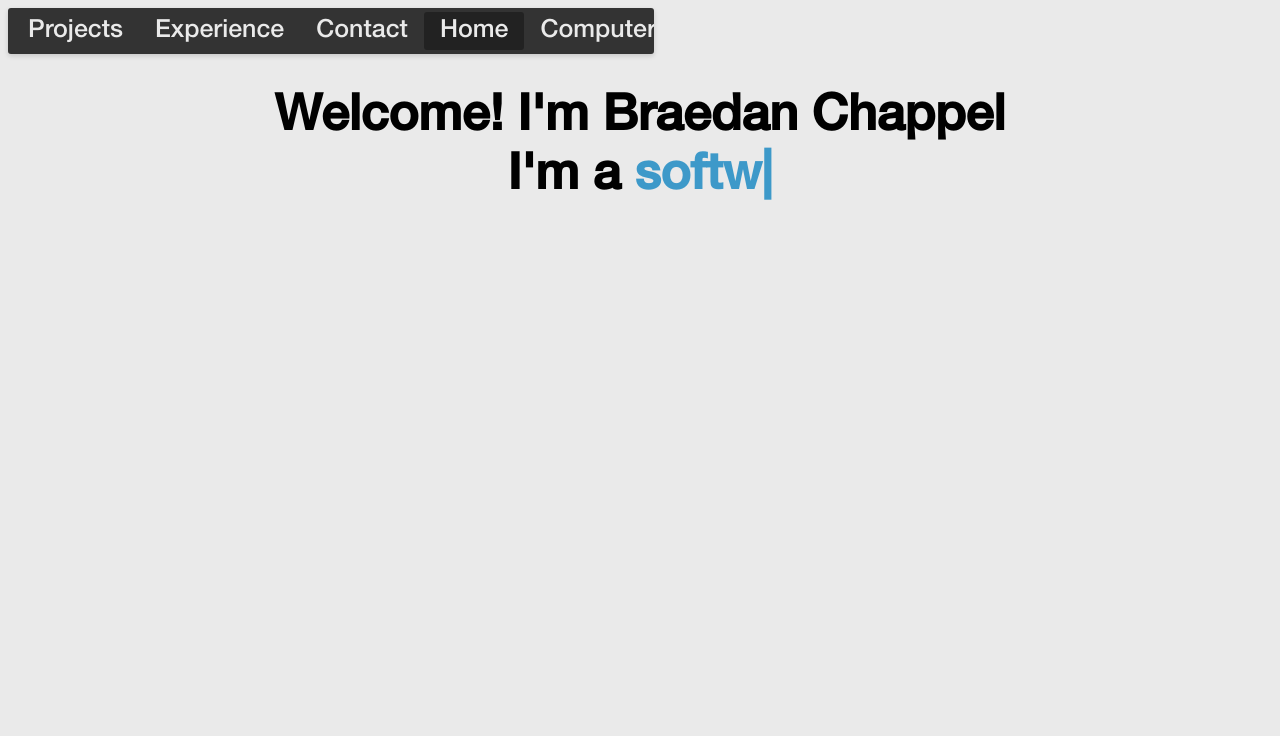
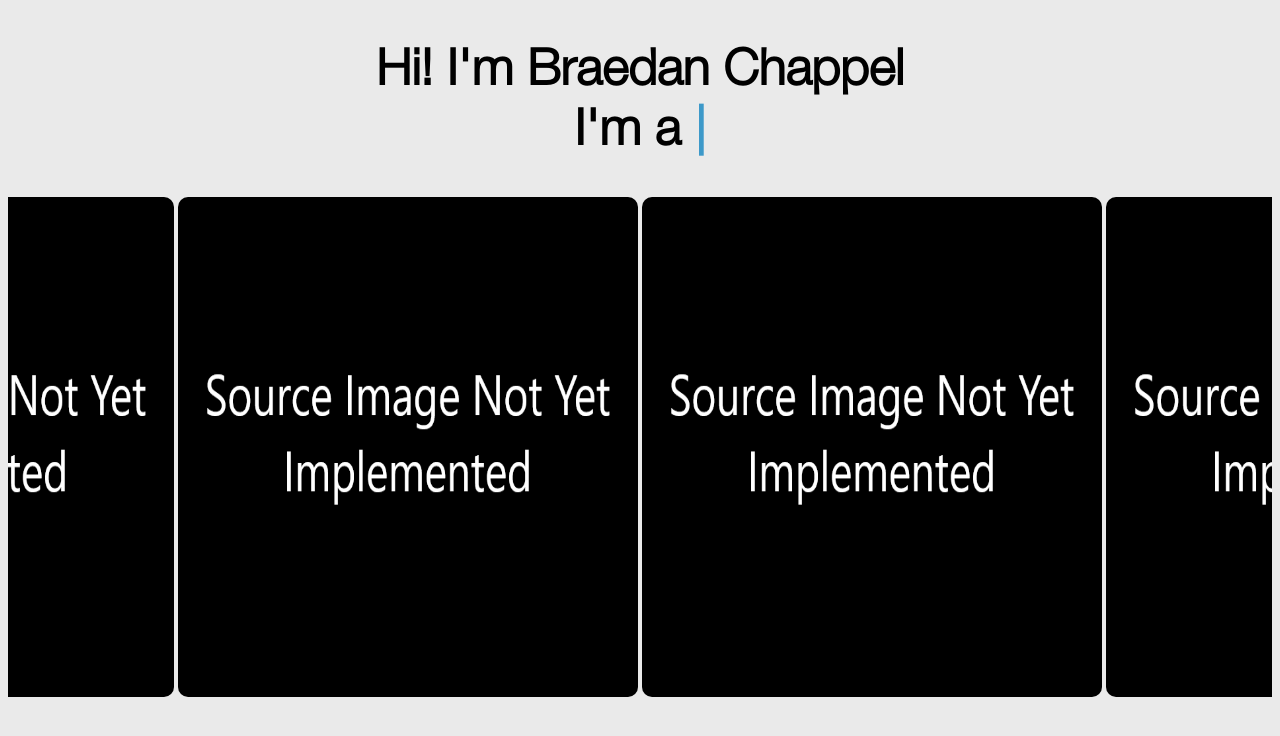
Before and after one commit to Bchappel/PersonalWebsite, a plain HTML site: page index.html in a window 1280 px wide. Shown: the top 736 px of the page. Drawn offline with nearby package versions, Linux system fonts and the light colour scheme; files whose address does not match are found by name.

Commit message:
added new scroll animation

```diff
--- /dev/null
+++ b/css/images.css
@@ -0,0 +1,26 @@
+.container {
+    display: flex;
+    justify-content: center;
+    align-items: center;
+}
+
+.image {
+    padding-top: 0px;
+    width: 460px;
+    height: 500px;
+    opacity: 0;
+    animation: slideIn 1s forwards;
+    border-radius: 12px;
+    padding: 2px;
+}
+
+@keyframes slideIn {
+    from {
+        transform: translateX(-10%);
+        opacity: 0;
+    }
+    to {
+        transform: translateX(0);
+        opacity: 1;
+    }
+}
--- /dev/null
+++ b/css/typewriter.css
@@ -0,0 +1,23 @@
+h1{
+    font-size: 50px;
+    text-align: center;
+}
+
+#typewriter {
+    color: #3D99C9;
+    font-weight: bold;
+}
+
+#cursor {
+    color: #3D99C9;
+    animation: blink 1s steps(1, end) infinite;
+}
+
+@keyframes blink {
+    0%, 49% {
+        opacity: 1;
+    }
+    50%, 100% {
+        opacity: 0;
+    }
+}
--- a/index.html
+++ b/index.html
@@ -4,53 +4,40 @@
     <head>
         <title>Braedan Chappel</title>
         <meta charset = "UTF-8">
-        <!-- Add favicon -->
+
+        <!-- page icon -->
         <link rel="icon" href="assets/src/images/ICO1.png">
-        <!-- Link to toolbar CSS file -->
+        <!-- toolbar -->
         <link rel="stylesheet" href="css/toolbar.css">
-        <!--textbox style sheet-->
+        <!-- text box -->
         <link rel="stylesheet" href="css/textbox.css">
+        <!-- center images -->
+        <link rel="stylesheet" href="css/images.css">
+        <!-- type writer effect -->
+        <link rel="stylesheet" href="css/typewriter.css">
 
         <style>
+
+            @font-face {
+                font-family: 'HelveticaNeue-Light';
+                src: url('assets/fonts/HelveticaNeue-Light.otf');
+            }
+
+            @font-face {
+                font-family: 'HelveticaNeue-Medium';
+                src: url('assets/fonts/HelveticaNeue-Medium.otf');
+            }
+
+            @font-face {
+                font-family: 'JetBrainsMono-Bold';
+                src: url('assets/fonts/JetBrainsMono-Bold.ttf');
+            }
+
             body {
-                font-family: 'Helvetica-Neue', 'assets/fonts/HelveticaNeue-Light.otf', sans-serif;
-                /*Background Image*/
-
-                /*background-repeat: no-repeat;*/
+                font-family: 'HelveticaNeue-Light';
                 background-size: cover;
                 background-color: #eaeaea;
-
-                /* Set a minimum height */
-                min-height: 4320px;  /* Adjust as needed */
-
-                /*Top Bar*/
-                justify-content: center;
-                margin: 3; /*float from the top of the screen for the menue bar*/
-            }
-
-            h1{
-                font-size: 50px;
-                text-align: center;
-            }
-
-            #typewriter {
-                color: #3D99C9;
-                font-weight: bold;
-            }
-
-            #cursor {
-                color: #3D99C9;
-                animation: blink 1s linear infinite;
-
-            }
-
-            @keyframes blink{
-                0%{
-                    opacity: 100%;
-                }
-                50%{
-                    opacity: 0%
-                }
+                min-height: 4320px;
             }
 
         </style>
@@ -58,77 +45,24 @@
     </head>
 
     <body>
-        <div class="toolbar">
-            <a href="projects.html">Projects</a>
-            <a href="#experience">Experience</a>
-            <a href="#contact">Contact</a>
-            <a class="active" href="#home">Home</a>
-            <a href="#computers">Computers</a>
-            <a href="#music">Music</a>
-            <a href="#sports">Sports</a>
+
+        <body>
+            <h1>Hi! I'm Braedan Chappel<br> I'm a <span id = "typewriter"></span></span><span id = "cursor" >|</span></h1>
+        </body>
+
+        <script src="javascript/typewriter.js"></script>
+
+        <div class="container">
+            <img class="image" src="assets/src/images/test.png" alt="Image 1">
+            <img class="image" src="assets/src/images/test.png" alt="Image 2">
+            <img class="image" src="assets/src/images/test.png" alt="Image 3">
+            <img class="image" src="assets/src/images/test.png" alt="Image 4">
         </div>
 
-        <body>
-            <h1>Welcome! I'm Braedan Chappel<br> I'm a <span id = "typewriter"></span></span><span id = "cursor" >|</span></h1>
-        </body>
+        <script src="https://ajax.googleapis.com/ajax/libs/jquery/3.5.1/jquery.min.js"></script>
+        <script src="https://code.jquery.com/color/jquery.color.plus-names-2.1.2.min.js"></script>
 
-        <!-- <div class="textbox">
-
-            <p> I'm a second-year software engineering co-op student at the University of Guelph, in Guelph, Ontario Canada. I am a dedicated Software Engineer with a relentless commitment to quality and perfection.
-                <br><br>
-                With a deep understanding of good software practices, I strive to create software that is not only functional, but robust, maintainable, and of the highest standards.
-                My journey in the software engineering field has been driven by my passion for learning and my pursuit of excellence. I believe that good software is the result of careful design, thorough testing, and a deep understanding of the client's needs.
-                <br><br>
-                I strictly adhere to best practices in software development, including code reviews, continuous integration, and extensive testing. I understand that writing code is as much about communication with personnel as it is about instructing the computer. I strive to write clean, well-documented, easy to understand, and reliable code.
-                <br><br>
-                I'm committed to continuous learning and improvement, always staying up to date with the latest technologies and methodologies in software development. I understand that in the rapidly evolving field of software engineering, the pursuit of perfection is a journey, not a destination. In every project I undertake, my goal is to deliver software of the highest quality - software that meets the needs of its users, performs efficiently, and stands the test of time.
-                <br><br>
-                I look forward to bringing my commitment to quality and exceptional software practices to any potential teams.
-                </p>
-        </div> -->
-
-        <script>
-            function sleep (ms){
-                return new Promise((resolve) => setTimeout(resolve, ms));
-            }
-
-            const phrases = ["software engineer.", "guitarist.", "student."];
-            const element = document.getElementById("typewriter");
-
-            let sleepTime = 100;
-            let curPhraseIndex = 0;
-
-            const writeLoop = async () => {
-                while(true){
-                    let curWord = phrases[curPhraseIndex];
-
-                    for(let i = 0; i < curWord.length; i++){
-                        element.innerText = curWord.substring(0, i + 1);
-                        await sleep(sleepTime);
-                    }
-                    await sleep(sleepTime * 20);
-
-                    for(let i = curWord.length; i > 0; i--){
-                        element.innerText = curWord.substring(0, i - 1);
-                        await sleep(sleepTime);
-                    }
-
-                    await sleep(sleepTime * 5);
-
-                    if(curPhraseIndex === phrases.length -1){
-                        curPhraseIndex = 0;
-                    }else{
-                        curPhraseIndex++;
-                    }
-
-                }
-            };
-
-            writeLoop();
-
-        </script>
-
+        <script src="javascript/scroll.js"></script>
 
     </body>
-
 </html>
--- /dev/null
+++ b/javascript/scroll.js
@@ -0,0 +1,51 @@
+    function scrollToBox(element, offset) {
+        var destination = $(element).offset().top - (offset ? offset : 120);
+
+        // Disable scrolling
+        $('html, body').css({
+        height: '100%'
+        });
+
+        // Gradually change the background color during the scroll animation
+        $("html:not(:animated),body:not(:animated)").animate({ scrollTop: destination, backgroundColor: '#7a7a7a' }, 1500, function() {
+        // Enable scrolling
+        $('html, body').css({
+            overflow: 'auto',
+            height: 'auto'
+        });
+        });
+    }
+
+    // Initialize a boolean variable to false
+    var hasScrolled = false;
+
+    // Initialize a variable to track the last scroll position
+    var lastScrollTop = 0;
+
+    // Call the scrollToBox function when the user scrolls
+    $(window).on('scroll', function() {
+        // Get the current scroll position
+        var st = $(this).scrollTop();
+
+        // Check if the user is scrolling down from the top of the page and if the scroll animation has not occurred yet
+        if (st > lastScrollTop && lastScrollTop === 0 && !hasScrolled) {
+        // Set the boolean variable to true to indicate that the scroll animation has occurred
+        hasScrolled = true;
+        scrollToBox('.container', -1080);
+        }
+
+        // Check if the user is scrolling up
+        if (st < lastScrollTop) {
+        // Gradually change the background color back to the original color
+        $("html:not(:animated),body:not(:animated)").animate({ backgroundColor: '#eaeaea' }, 1500);
+        }
+
+
+        if (st === 0) {
+            // Reset the boolean variable to false to allow the scroll animation to occur again
+            hasScrolled = false;
+        }
+
+        // Update the last scroll position
+        lastScrollTop = st;
+    });
--- /dev/null
+++ b/javascript/typewriter.js
@@ -0,0 +1,41 @@
+
+    function sleep (ms){
+        return new Promise((resolve) => setTimeout(resolve, ms));
+    }
+
+    const phrases = ["software engineer.", "guitarist.", "student."];
+    const element = document.getElementById("typewriter");
+
+    let sleepTime = 100;
+    let curPhraseIndex = 0;
+
+    const writeLoop = async () => {
+
+
+        while(true){
+            await sleep(500);
+
+            let curWord = phrases[curPhraseIndex];
+            for(let i = 0; i < curWord.length; i++){
+                element.innerText = curWord.substring(0, i + 1);
+                await sleep(sleepTime);
+            }
+            await sleep(sleepTime * 20);
+
+            for(let i = curWord.length; i > 0; i--){
+                element.innerText = curWord.substring(0, i - 1);
+                await sleep(sleepTime);
+            }
+
+            await sleep(sleepTime * 5);
+
+            if(curPhraseIndex === phrases.length -1){
+                curPhraseIndex = 0;
+            }else{
+                curPhraseIndex++;
+            }
+
+        }
+    };
+
+    writeLoop();
```
Also changed, not shown: assets/src/images/test.png (added), assets/testcode/menuscript.js (renamed from javascript/menuscript.js), javascript/script.js (deleted).
